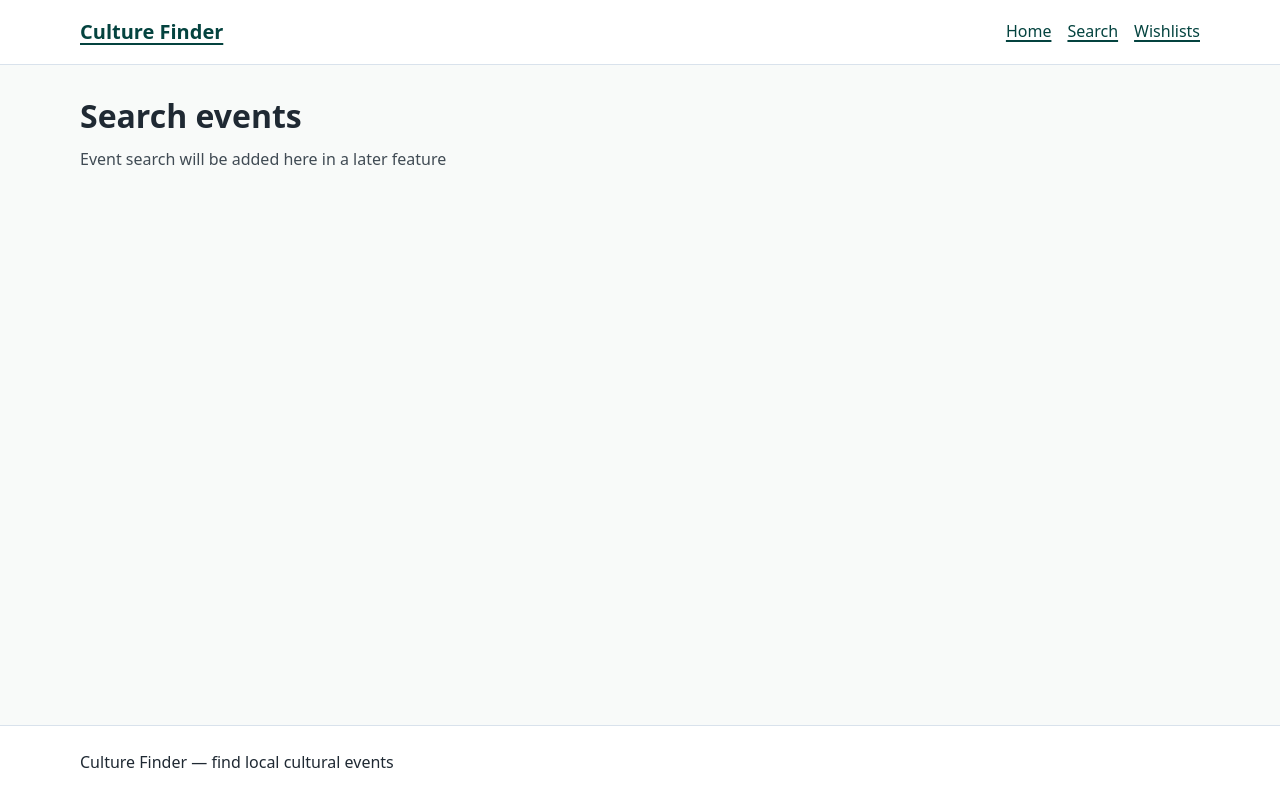
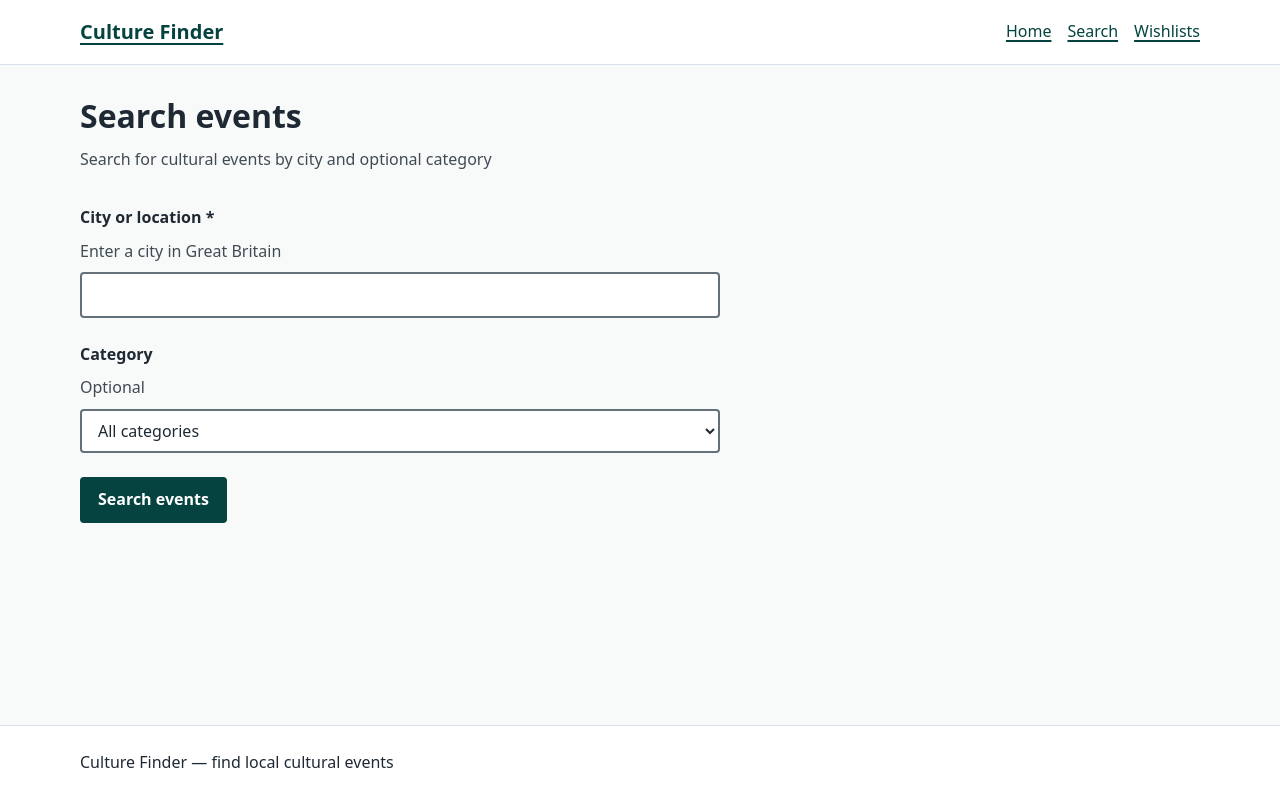
Before and after one commit to LCampbellDev/culture-finder-pwa, a Next.js app: page /search in a window 1280 px wide. Built offline with nearby package versions, Linux system fonts and the light colour scheme.

Commit message:
feat: add accessible event search form

```diff
--- /dev/null
+++ b/src/app/search/SearchPageClient.js
@@ -0,0 +1,57 @@
+"use client";
+
+import { useState } from "react";
+import SearchForm from "../../components/forms/SearchForm";
+import PageHeader from "../../components/ui/PageHeader";
+import { searchEvents } from "../../lib/api/events";
+
+export default function SearchPageClient() {
+  const [isLoading, setIsLoading] = useState(false);
+  const [resultMessage, setResultMessage] = useState("");
+  const [errorMessage, setErrorMessage] = useState("");
+
+  async function handleSearch(city, category) {
+    setIsLoading(true);
+    setResultMessage("");
+    setErrorMessage("");
+
+    try {
+      const result = await searchEvents(city, category);
+
+      if (result.count === 0) {
+        setResultMessage(
+          `No events found in ${result.city}. Try another city or category.`,
+        );
+        return;
+      }
+
+      const eventLabel = result.count === 1 ? "event" : "events";
+
+      setResultMessage(
+        `Found ${result.count} ${eventLabel} in ${result.city}.`,
+      );
+    } catch (error) {
+      setErrorMessage(error.message);
+    } finally {
+      setIsLoading(false);
+    }
+  }
+
+  return (
+    <>
+      <PageHeader
+        title="Search events"
+        description="Search for cultural events by city and optional category"
+      />
+
+      <SearchForm onSearch={handleSearch} isLoading={isLoading} />
+
+      <div aria-live="polite" aria-atomic="true">
+        {isLoading && <p>Searching for events…</p>}
+        {!isLoading && resultMessage && <p>{resultMessage}</p>}
+      </div>
+
+      {errorMessage && <p role="alert">{errorMessage}</p>}
+    </>
+  );
+}
--- a/src/app/search/page.js
+++ b/src/app/search/page.js
@@ -1,10 +1,5 @@
-import PageHeader from "../../components/ui/PageHeader";
+import SearchPageClient from "./SearchPageClient";
 
 export default function SearchPage() {
-  return (
-    <PageHeader
-      title="Search events"
-      description="Event search will be added here in a later feature"
-    />
-  );
+  return <SearchPageClient />;
 }
--- /dev/null
+++ b/src/components/forms/SearchForm.js
@@ -0,0 +1,114 @@
+"use client";
+
+import { useRef, useState } from "react";
+import styles from "./SearchForm.module.css";
+
+const categories = [
+  "Arts & Theatre",
+  "Music",
+  "Sports",
+  "Film",
+  "Miscellaneous",
+];
+
+export default function SearchForm({ onSearch, isLoading = false }) {
+  const [city, setCity] = useState("");
+  const [category, setCategory] = useState("");
+  const [cityError, setCityError] = useState("");
+  const cityInputRef = useRef(null);
+
+  async function handleSubmit(event) {
+    event.preventDefault();
+
+    const trimmedCity = city.trim();
+
+    if (!trimmedCity) {
+      setCityError("Enter a city or location");
+      cityInputRef.current?.focus();
+      return;
+    }
+
+    setCityError("");
+    await onSearch(trimmedCity, category);
+  }
+
+  function handleCityChange(event) {
+    const nextCity = event.target.value;
+
+    setCity(nextCity);
+
+    if (cityError && nextCity.trim()) {
+      setCityError("");
+    }
+  }
+
+  return (
+      <form
+      className={styles.form}
+      onSubmit={handleSubmit}
+      aria-label="Event search"
+      noValidate
+  >     <div className={styles.field}>
+        <label className={styles.label} htmlFor="city">
+          City or location
+          <span aria-hidden="true"> *</span>
+        </label>
+
+        <p className={styles.hint} id="city-hint">
+          Enter a city in Great Britain
+        </p>
+
+        <input
+          className={styles.control}
+          ref={cityInputRef}
+          id="city"
+          name="city"
+          type="text"
+          value={city}
+          onChange={handleCityChange}
+          aria-describedby={cityError ? "city-hint city-error" : "city-hint"}
+          aria-invalid={cityError ? "true" : undefined}
+          required
+          autoComplete="address-level2"
+        />
+
+        {cityError && (
+          <p className={styles.error} id="city-error" role="alert">
+            {cityError}
+          </p>
+        )}
+      </div>
+
+      <div className={styles.field}>
+        <label className={styles.label} htmlFor="category">
+          Category
+        </label>
+
+        <p className={styles.hint} id="category-hint">
+          Optional
+        </p>
+
+        <select
+          className={styles.control}
+          id="category"
+          name="category"
+          value={category}
+          onChange={(event) => setCategory(event.target.value)}
+          aria-describedby="category-hint"
+        >
+          <option value="">All categories</option>
+
+          {categories.map((categoryName) => (
+            <option key={categoryName} value={categoryName}>
+              {categoryName}
+            </option>
+          ))}
+        </select>
+      </div>
+
+      <button className={styles.button} type="submit" disabled={isLoading}>
+        {isLoading ? "Searching…" : "Search events"}
+      </button>
+    </form>
+  );
+}
--- /dev/null
+++ b/src/components/forms/SearchForm.module.css
@@ -0,0 +1,64 @@
+.form {
+  display: grid;
+  gap: var(--space-5);
+  max-width: 40rem;
+}
+
+.field {
+  display: grid;
+  gap: var(--space-2);
+}
+
+.label {
+  width: fit-content;
+  font-weight: 700;
+}
+
+.hint,
+.error {
+  margin: 0;
+}
+
+.hint {
+  color: var(--colour-muted);
+}
+
+.error {
+  color: var(--colour-error);
+  font-weight: 700;
+}
+
+.control {
+  width: 100%;
+  min-height: 2.75rem;
+  padding: var(--space-2) var(--space-3);
+  border: 2px solid var(--colour-border-strong);
+  border-radius: var(--radius-small);
+  background-color: var(--colour-surface);
+  color: var(--colour-text);
+}
+
+.control[aria-invalid="true"] {
+  border-color: var(--colour-error);
+}
+
+.button {
+  width: fit-content;
+  min-height: 2.75rem;
+  padding: var(--space-2) var(--space-4);
+  border: 2px solid var(--colour-accent);
+  border-radius: var(--radius-small);
+  background-color: var(--colour-accent);
+  color: var(--colour-on-accent);
+  font-weight: 700;
+  cursor: pointer;
+}
+
+.button:hover:not(:disabled) {
+  border-color: var(--colour-accent-hover);
+  background-color: var(--colour-accent-hover);
+}
+
+.button:disabled {
+  cursor: wait;
+}
```
Also changed, not shown: 2 other files (tests, documents, lock files or other folders).
